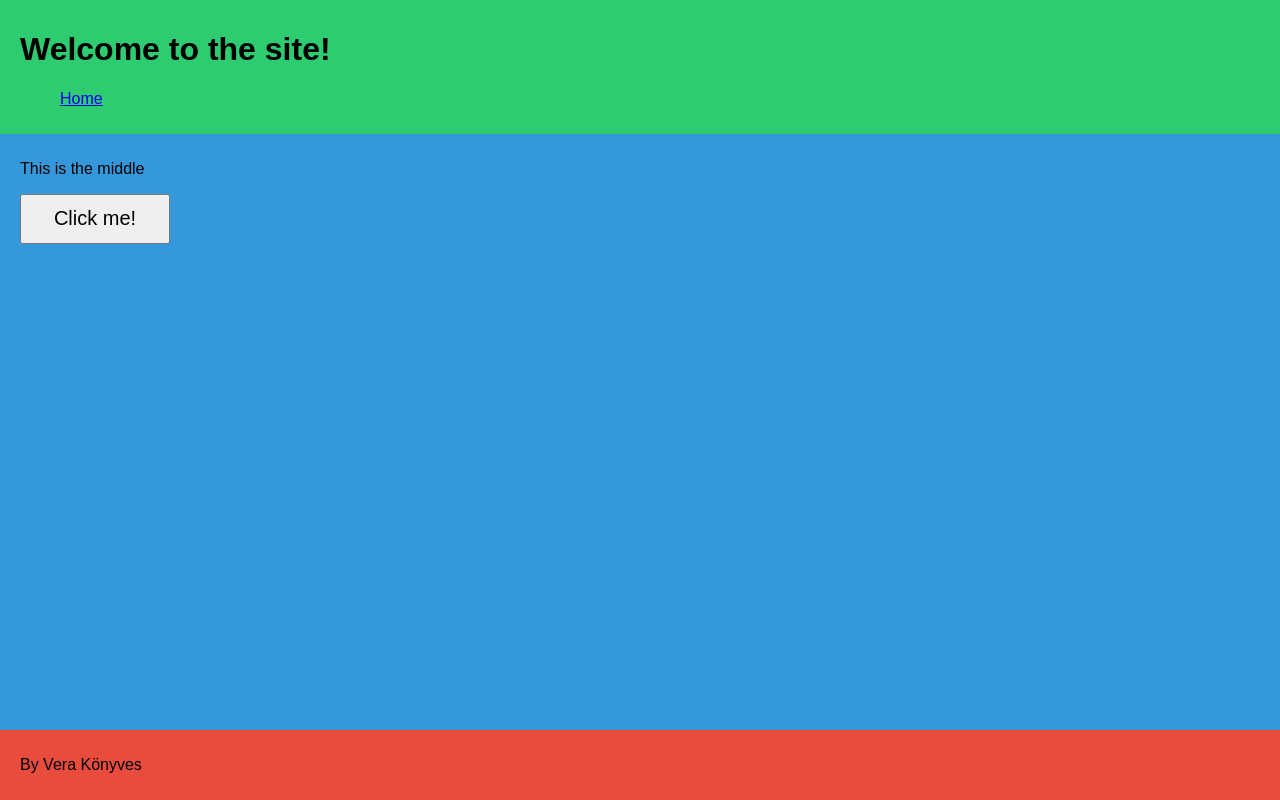
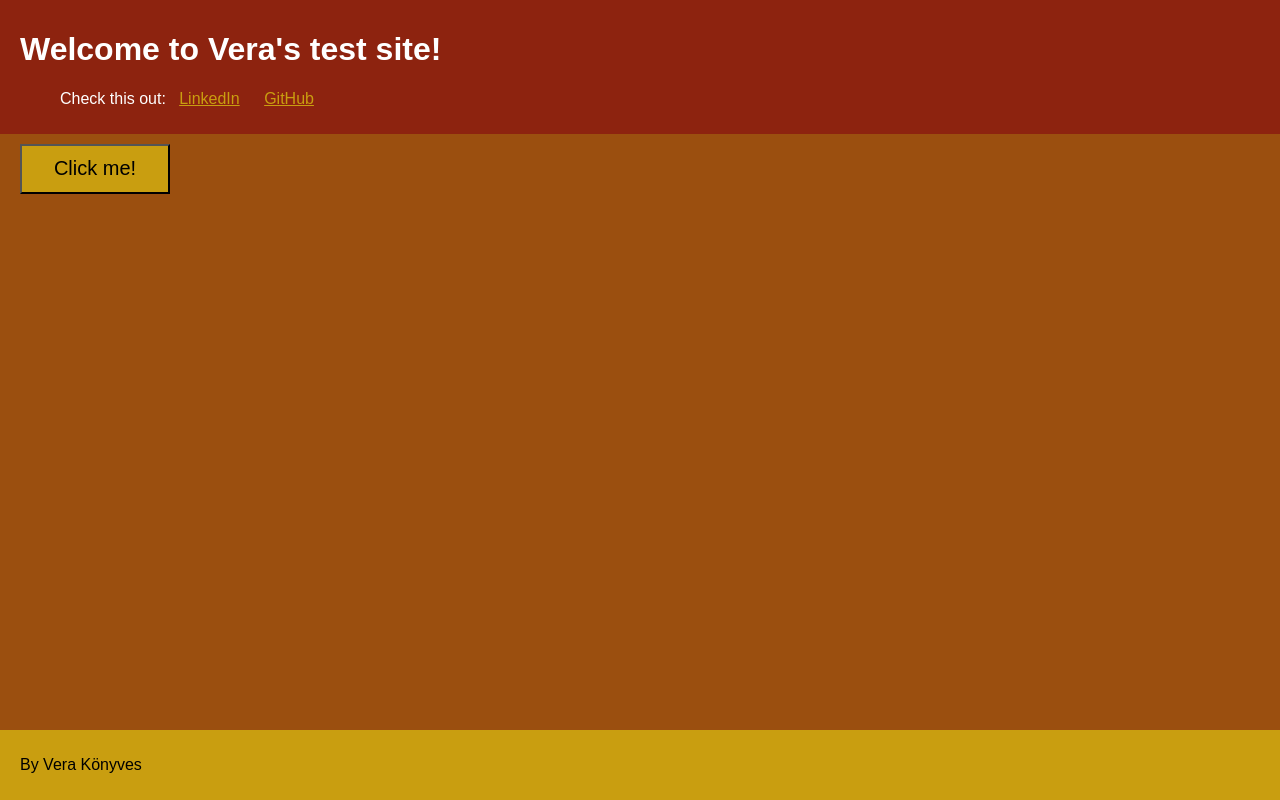
Before and after one commit to vkonyves/sampleSite, a plain HTML site: page index.html in a window 1280 px wide. Drawn offline with Linux system fonts and the light colour scheme.

Commit message:
Modified site look

```diff
--- a/index.html
+++ b/index.html
@@ -11,16 +11,21 @@
         <div class="wrapper">
 
                 <div class="top">
-                    <h1>Welcome to the site!</h1>
+                    <h1>Welcome to Vera's test site!</h1>
                     <ul>
+                        Check this out: &nbsp;
                         <li>
-                            <a href="index.html">Home</a>
+                            <a href="https://www.linkedin.com/in/vera-konyves/">LinkedIn</a>
+                        </li>
+
+                        <li>
+                            <a href="https://github.com/vkonyves">GitHub</a>
                         </li>
                     </ul>
                 </div>
 
                 <div class="middle">
-                    <p>This is the middle</p>
+                    <!-- <p>This is the middle</p> -->
                     <button id="theButton">Click me!</button>
                 </div>
 
--- a/script.js
+++ b/script.js
@@ -2,5 +2,5 @@ var button = document.getElementById('theButton');
 
 //add event listener
 button.addEventListener('click', function(event) {
-  alert("You are awesome!");
+  alert("Actions have consequences... first rule of life.");
 });
--- a/style.css
+++ b/style.css
@@ -18,16 +18,18 @@ body {
 }
 
 .top {
-    background-color: #2ecc71
+    background-color: #8D230F;
+    color: #FFFFFF;
 }
 
 .middle {
     flex: 1;
-    background-color: #3498db;
+    background-color: #9B4F0F;
 }
 
 .bottom {
-    background-color: #e74c3c
+    background-color: #C99E10;
+    color: #000000;
 }
 
 ul {
@@ -39,8 +41,23 @@ li {
     margin-right: 20px;
 }
 
+li a:link {
+    color: #C99E10;
+}
+li a:visited {
+    color: #4B7447;
+}
+li a:hover {
+    color: #FFFFFF;
+}
+li a:active {
+    color: #FFFFFF;
+}
+
 button {
     height: 50px;
     width: 150px;
     font-size: 20px;
+    background-color: #C99E10;
+    color: #000000;
 }
```
